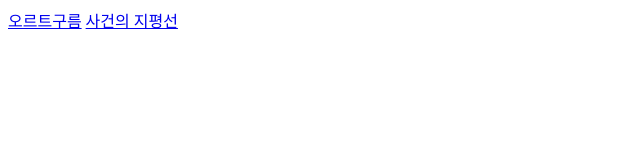
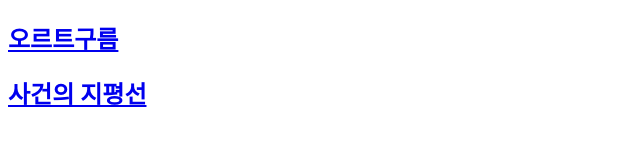
Before and after one commit to EJLG/EJLG.github.io, a plain HTML site: page index.html in a window 1280 px wide. Shown: the whole page, without its empty margins (0-640 px from the left). Drawn offline with Linux system fonts and the light colour scheme.

Commit message:
Update index.html

```diff
--- a/index.html
+++ b/index.html
@@ -4,9 +4,8 @@
     <title>뭔가 저장하고 싶음</title>
 </head>
 <body>
-
-<a href="https://www.youtube.com/watch?v=58IEh6YkuzQ&ab_channel=Younha-Topic">오르트구름</a>
-<a href="https://www.youtube.com/watch?v=j1uXcHwLhHM&ab_channel=Younha-Topic">사건의 지평선</a>
+<h2><a href="https://www.youtube.com/watch?v=58IEh6YkuzQ&ab_channel=Younha-Topic">오르트구름</a></h2>
+<h2><a href="https://www.youtube.com/watch?v=j1uXcHwLhHM&ab_channel=Younha-Topic">사건의 지평선</a></h2>
 
 </body>
 </html>
```
